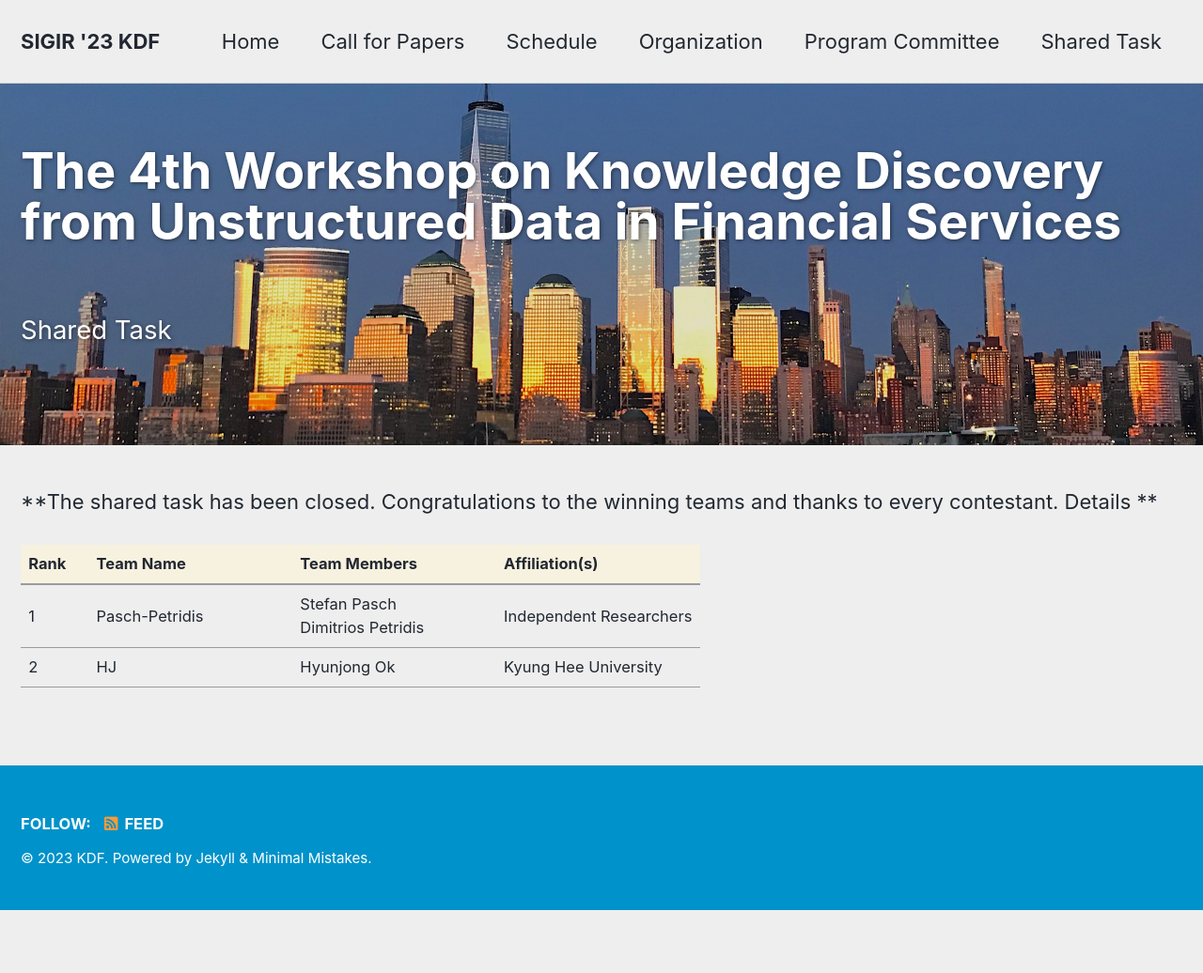
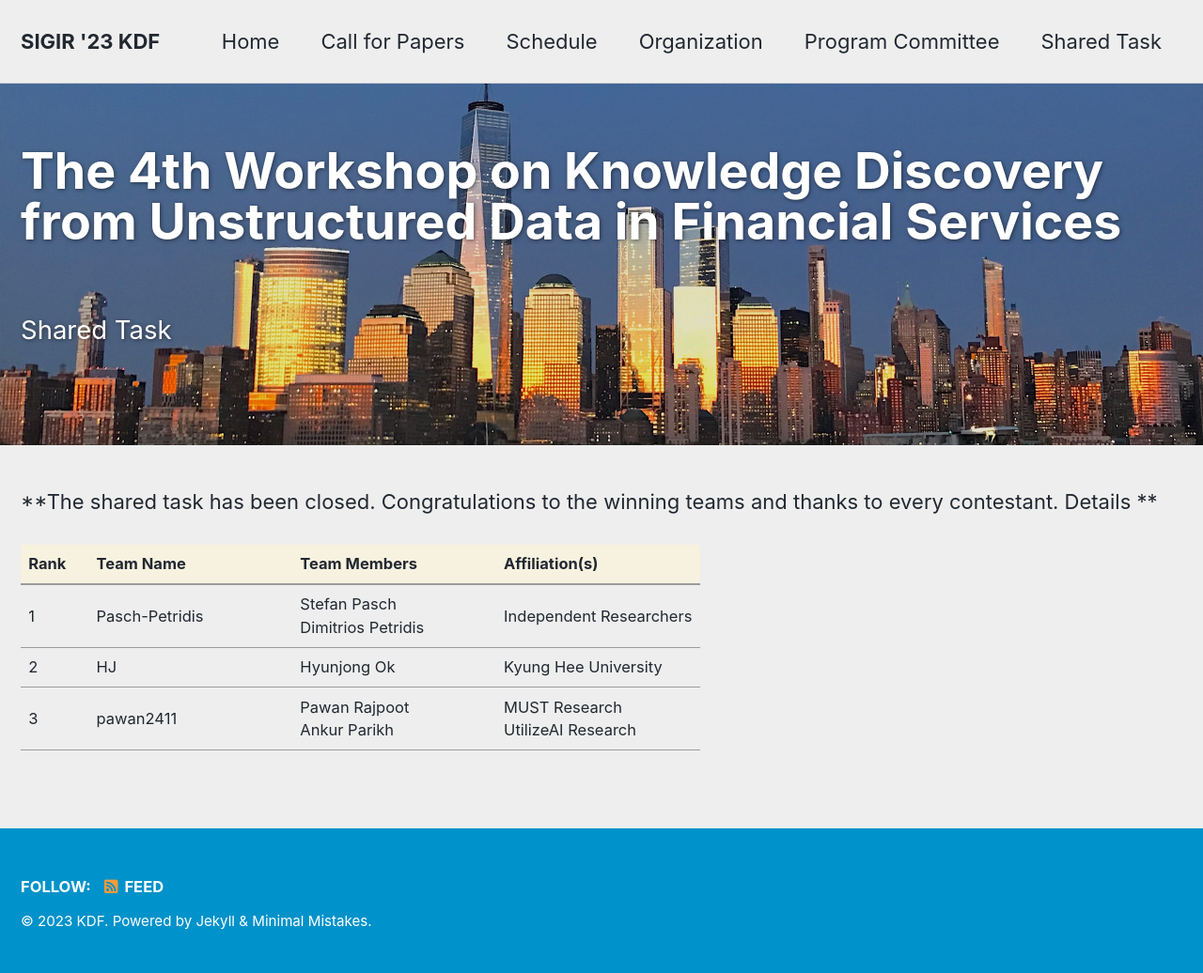
Before and after one commit to kdf-workshop/kdf23, a Jekyll site: the page built from _pages/shared_task.md, in a window 1280 px wide. Shown: the whole page at 94% size. Built offline with Jekyll 4.4.1, drawn with Linux system fonts in a browser that asks for light colours; cached includes are drawn as plain includes; before the commit the page ends 969 px from its top, so only the background shows below that.

Commit message:
Update shared_task.md

```diff
--- a/_pages/shared_task.md
+++ b/_pages/shared_task.md
@@ -41,13 +41,13 @@ excerpt: "<br/>Shared Task<br/>"
 	        <td markdown="span">Kyung Hee University</td>
 
 	    </tr>
-<!--	    <tr>
+	    <tr>
 	        <td markdown="span">3</td>
 	        <td markdown="span">pawan2411</td>
 	        <td markdown="span">Pawan Rajpoot<br/>Ankur Parikh</td>
 	        <td markdown="span">MUST Research<br/>UtilizeAI Research</td>
 	    </tr>
-	    <tr>
+<!--	    <tr>
 		<td markdown="span">4</td>
 		<td markdown="span">harsha20032020</td>
 		<td markdown="span">N. Harsha Vardan<br/>Manav Chaudhary</td>
```
